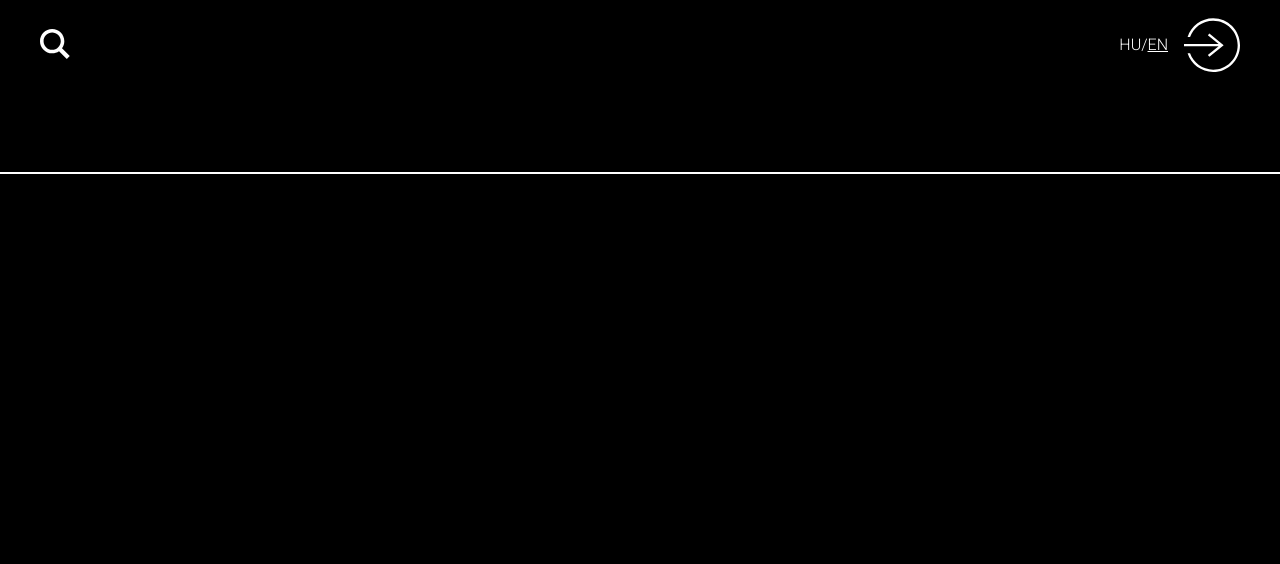
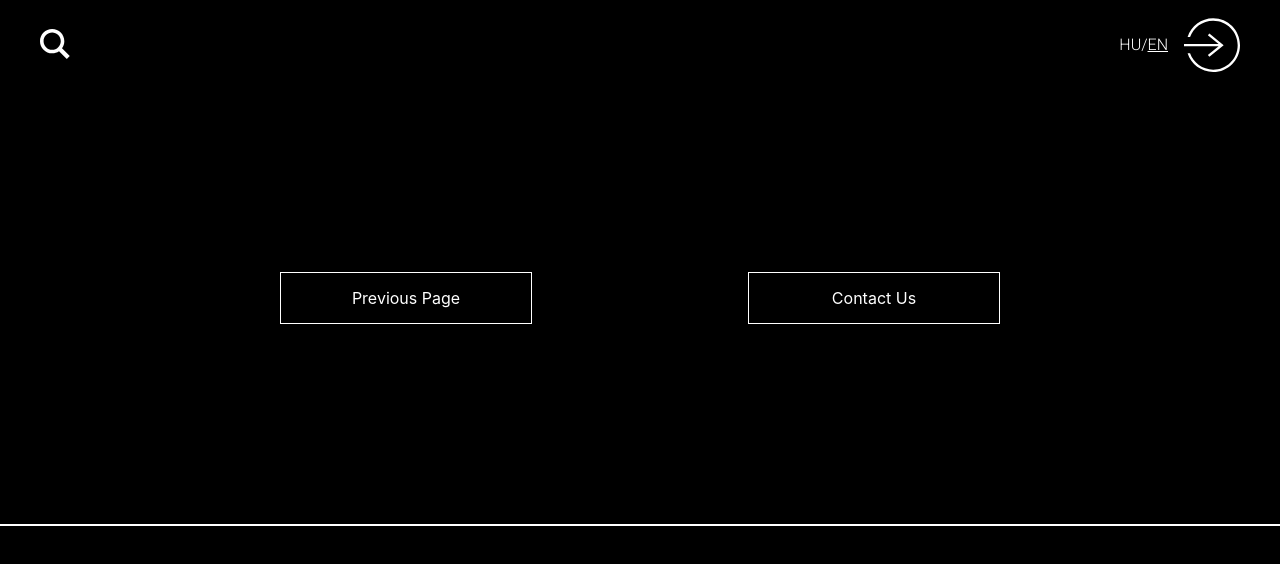
Before and after one commit to Somnia-co/Somnia-FrontEnd-React-App, a React (Create React App) app in the folder somnia/: page / in a window 1280 px wide. Both pictures are taken after a click on the element "PRODUCTS". Shown: the top 564 px of the page. Built offline with nearby package versions, Linux system fonts and the light colour scheme.

Commit message:
Added all menu options

```diff
--- /dev/null
+++ b/somnia/src/components/Content/Collections/Collections.css
@@ -0,0 +1,7 @@
+.Collections{
+    display: flex;
+    flex-direction: column;
+    align-content: center;
+    justify-content: center;
+    align-items: center;
+}
--- /dev/null
+++ b/somnia/src/components/Content/Collections/Collections.js
@@ -0,0 +1,13 @@
+import React from "react";
+import './Collections.css';
+
+export default function Collections(props){
+    return(
+        <div class='Collections'>
+            <div className='RowFlex'>
+                <div className='optionAbout' onClick={() => props.onChange({type: 'GetBack', value: 'MENU'})}>Previous Page</div>
+                <div className='optionAbout'>Contact Us</div>
+            </div>
+        </div>
+    )
+}
--- a/somnia/src/components/Content/Content.js
+++ b/somnia/src/components/Content/Content.js
@@ -3,6 +3,8 @@ import './Content.css';
 import MainMenu from "./MainMenu/MainMenu";
 import Login from "./Login/Login";
 import About from "./About/About";
+import Collections from "./Collections/Collections";
+import Products from "./Products/Products";
 
 
 function Content(props){
@@ -14,8 +16,8 @@ function Content(props){
             case 'LOGIN': return <Login onChange={HandleChange}></Login>;
             case 'MENU' : return <MainMenu onChange={HandleChange}></MainMenu>;
             case 'ABOUT' : return<About  onChange={HandleChange}></About>;
-            case 'COLLECTIONS': return;
-            case 'PRODUCTS':return;
+            case 'COLLECTIONS': return <Collections onChange={HandleChange}></Collections>;
+            case 'PRODUCTS':return<Products onChange={HandleChange}></Products>;
 
         }
     }
--- /dev/null
+++ b/somnia/src/components/Content/Products/Products.js
@@ -0,0 +1,13 @@
+import React from "react";
+import './Products.css';
+
+export default function Products(props){
+    return(
+        <div class='Collections'>
+            <div className='RowFlex'>
+                <div className='optionAbout' onClick={() => props.onChange({type: 'GetBack', value: 'MENU'})}>Previous Page</div>
+                <div className='optionAbout'>Contact Us</div>
+            </div>
+        </div>
+    )
+}
```
Also changed, not shown: somnia/src/components/Content/Products/Products.css (added).
